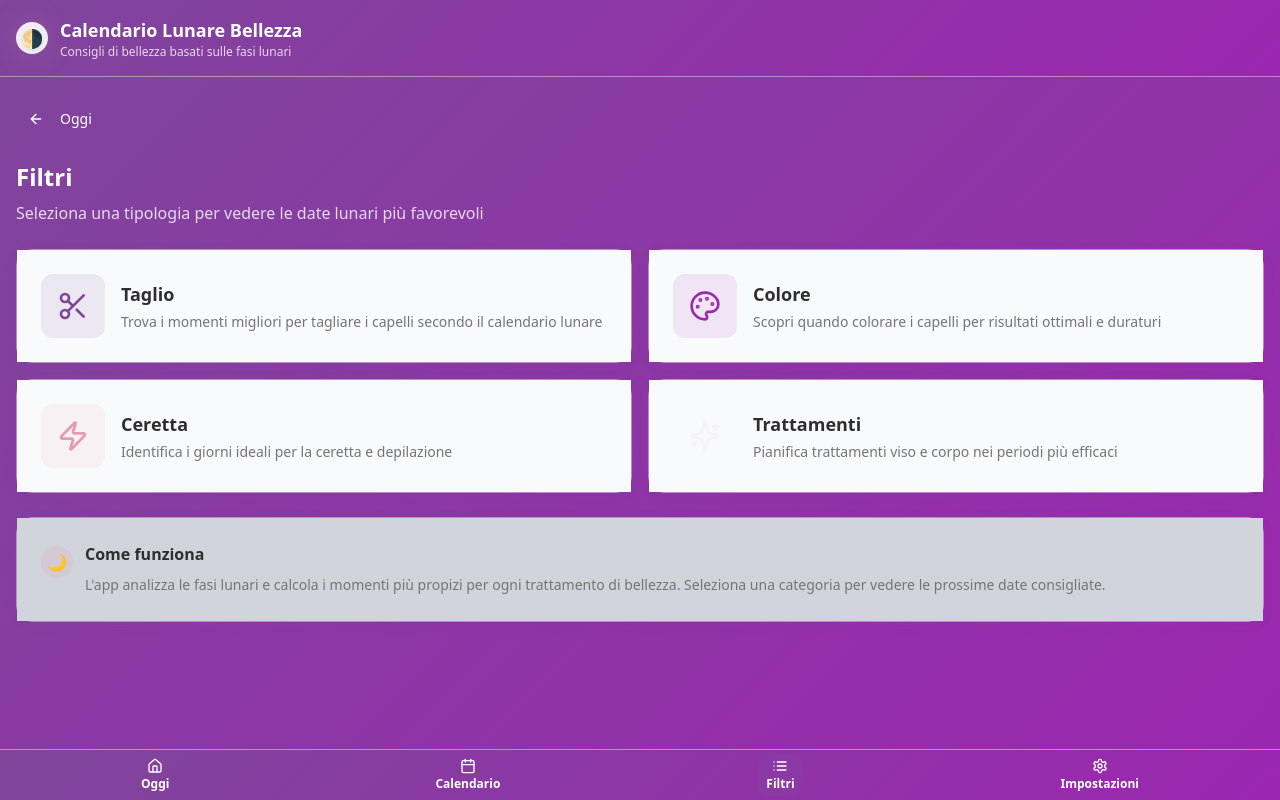
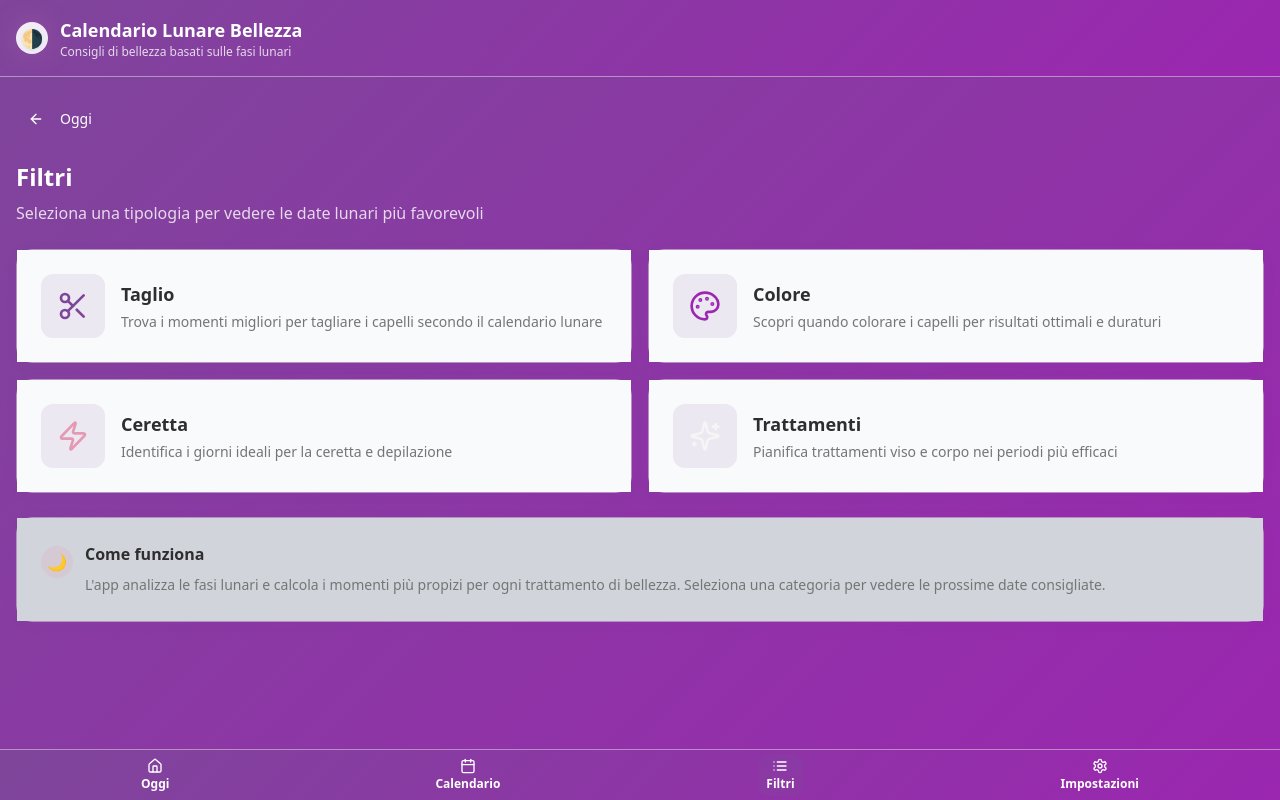
Before and after one commit to antoniobarile13/lunar-beauty-guide, a React (Vite) app: page /category-order in a window 1280 px wide. Built offline with nearby package versions, Linux system fonts and the light colour scheme.

Commit message:
Update object color to match "cut"
Changed the selected object's color to match the color of the "cut" div, ensuring visual consistency.

```diff
--- a/src/pages/CategoryOrder.tsx
+++ b/src/pages/CategoryOrder.tsx
@@ -193,7 +193,7 @@ export default function CategoryOrder() {
         return <Card key={categoryData.category} className="bg-gradient-card/80 backdrop-blur-sm border-border/50 hover:shadow-soft transition-smooth cursor-pointer group" onClick={() => handleCategorySelect(categoryData.category)}>
               <CardContent className="p-6 bg-slate-50">
                 <div className="flex items-center gap-4">
-                  <div className={cn("w-16 h-16 rounded-xl flex items-center justify-center transition-smooth group-hover:scale-110", categoryData.bgColor)}>
+                  <div className={cn("w-16 h-16 rounded-xl flex items-center justify-center transition-smooth group-hover:scale-110", "bg-beauty-cut/10")}>
                     <Icon className={cn("w-8 h-8", categoryData.color)} />
                   </div>
                   <div className="flex-1">
```
